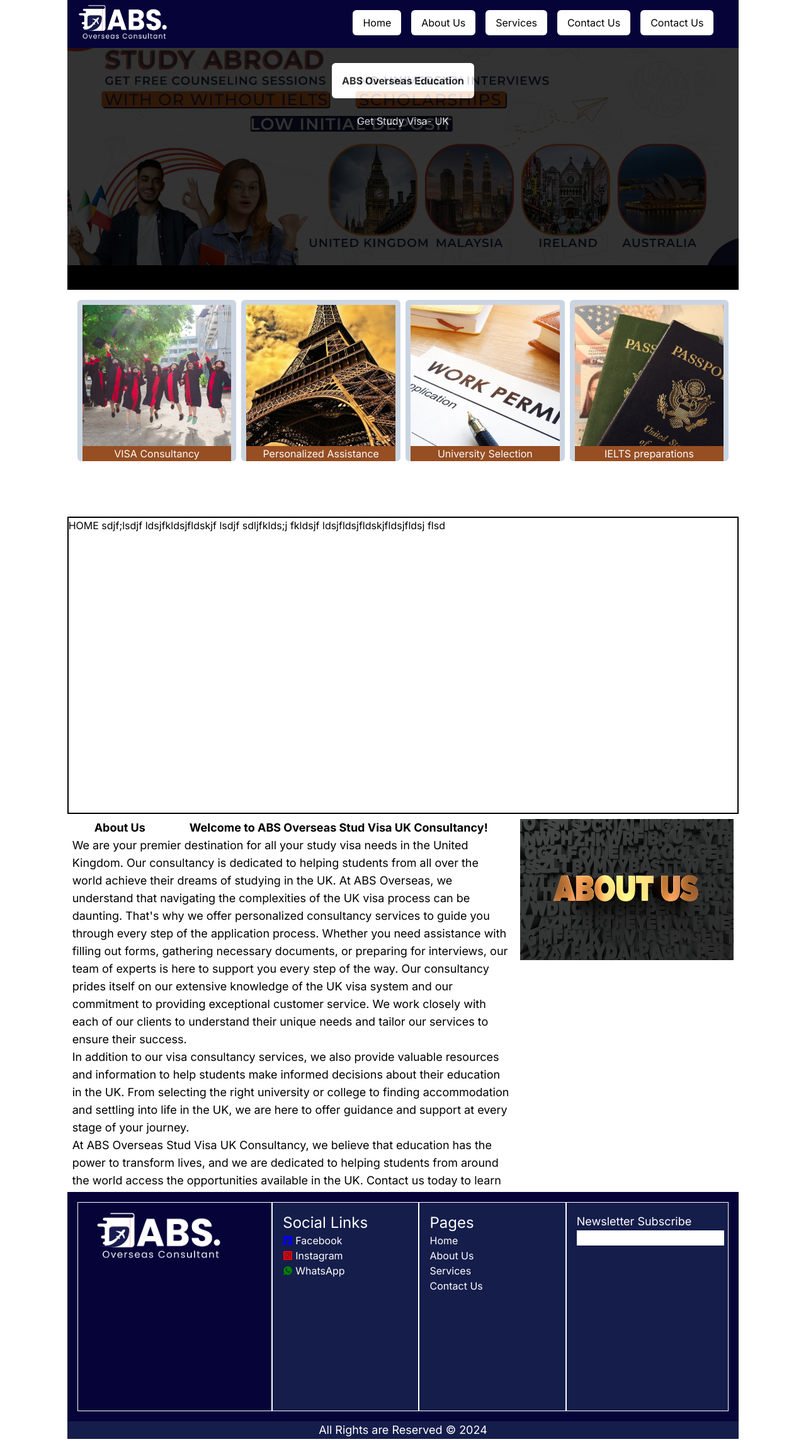
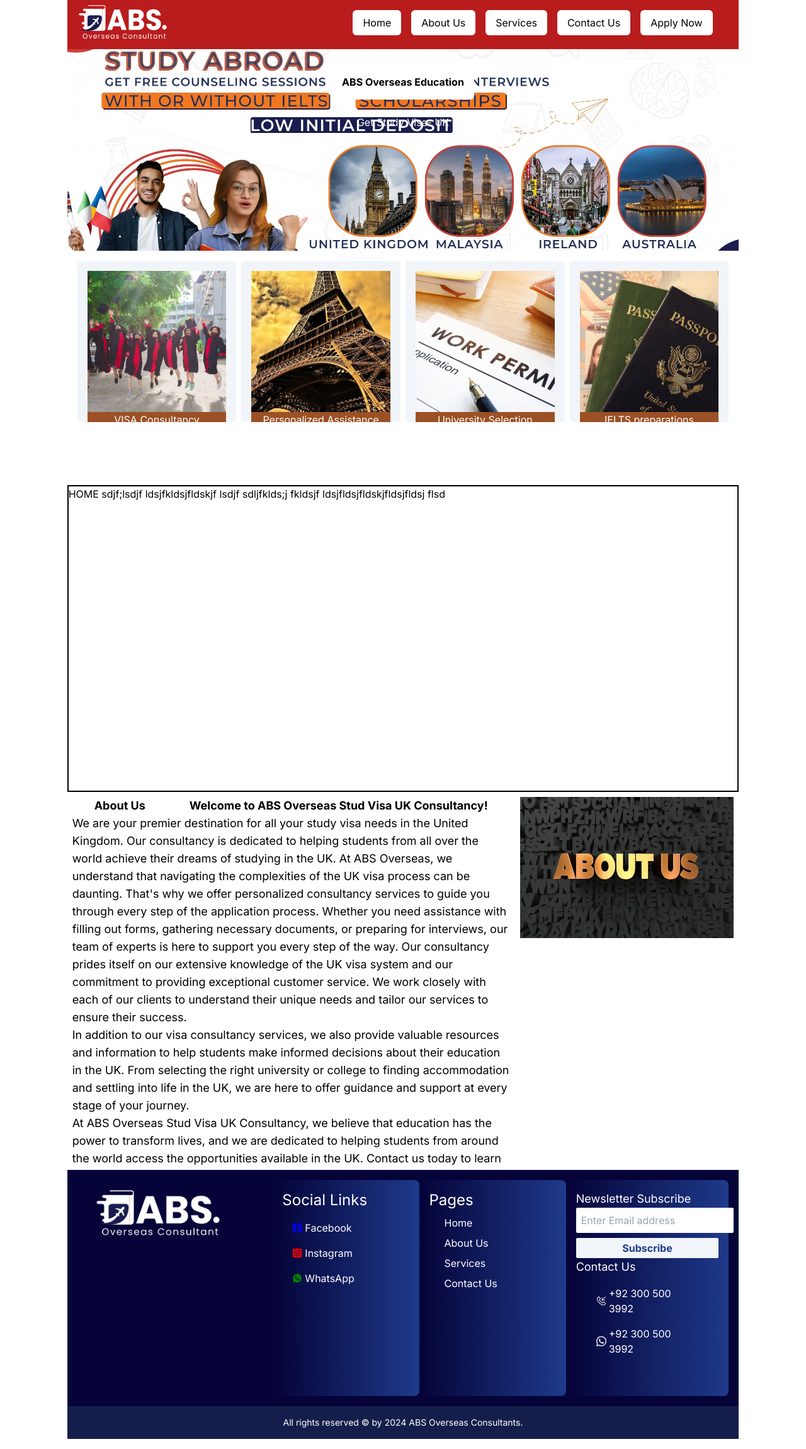
Before and after one commit to Ahsan-Bashir-PAK/abs_oversease, a Next.js app: page / in a window 1280 px wide. Shown: the whole page at 63% size. Built offline with nearby package versions, Linux system fonts and the light colour scheme.

Commit message:
apply now page designed

```diff
--- /dev/null
+++ b/app/Landing/applyNow/page.jsx
@@ -0,0 +1,73 @@
+'use client'
+
+import {React} from 'react'
+import Image from 'next/image'
+import apply from '../../img/apply_now.png'
+import { TfiDirectionAlt } from "react-icons/tfi";
+import '../../Landing/landing.css'
+const ApplyNow = () => {
+
+  return (
+    <div className='w-full  h-fit bg-slate-500'>
+        <div className='w-full  h-60 bg-slate-500'>
+        <Image src={apply} />
+        </div>
+        <div className='apply_div' >
+                <div className='flex flex-row gap-4'>
+                    <h1 className='text-2xl font-light text-red-600'>
+                    Get Free Consultation Now </h1>
+                    <TfiDirectionAlt size={30} color='red'/>
+                </div>
+                <div >
+                    <div className='w-80 bg-slate-100'><label htmlFor="name">Name*</label></div>
+                    <input type="text" name="name" id="name"  />
+                </div>
+
+
+                <div className=' '>
+                <div className='w-80 bg-slate-100'><label htmlFor="Qualification">Qualification*</label></div>
+                <input type="text" name="" id="Qualification" />
+                </div>
+
+                <div className=' '>
+                <div className='w-80 bg-slate-100'><label htmlFor="Email">Email</label></div>
+
+                <input type="text" name="" id="Email" />
+                </div>
+
+                <div className=' '>
+                <div className='w-80 bg-slate-100'><label htmlFor="Cell Number">Cell Number*</label></div>
+
+                <input type="text" name="" id="Cell Number" />
+                </div>
+
+                <div className=' '>
+
+                <div className='w-80 bg-slate-100'><label htmlFor="Districit">Districit / City*</label></div>
+                <input type="text" name="" id="Districit" />
+                </div>
+
+                <div className=' '>
+                <div className='w-80 bg-slate-100'><label htmlFor="Interested">Interested Country*</label></div>
+                <input type="text" name="" id="Interested" />
+                </div>
+
+                <div className=' '>
+                <div className='w-80 bg-slate-100 text-wrap'><label htmlFor="name">Any Questions with ABS Overseas Consultant*</label></div>
+
+                <input type="text" name="" id="" />
+                </div>
+
+                <div className=' '>
+                <div className='w-80 bg-slate-100 text-wrap'></div>
+
+                <input type="button" value="Apply Now" className='bg-red-600 w-full text-white border-none cursor-pointer' />
+                </div>
+
+
+        </div>
+    </div>
+  )
+}
+
+export default ApplyNow
--- a/app/Landing/landing.css
+++ b/app/Landing/landing.css
@@ -1,9 +1,9 @@
 .menu {
-    @apply bg-white rounded-md p-2 hover:bg-[#151436] hover:border hover:border-white h-10 px-4 cursor-pointer items-center justify-center align-middle text-black hover:text-white
+    @apply bg-white rounded-md p-2 hover:bg-[#151436]  h-10 px-4 cursor-pointer items-center justify-center align-middle text-black hover:text-white
 }
 
 .tabs {
-    @apply rounded-md bg-slate-300 p-2 border-blue-900  h-64 w-3/12 overflow-hidden
+    @apply rounded-md bg-slate-100 p-4 border-blue-900  h-64 w-3/12 overflow-hidden
  transition ease-in-out delay-100  hover:-translate-y-3 hover:brightness-125
 }
 
@@ -14,11 +14,23 @@
     @apply  flex flex-row p-4 w-full h-96 overflow-hidden bg-[#050338]
 }
 .copyright{
-    @apply w-full bg-[#151d4b] text-white justify-center items-center align-middle text-center mb-4
+    @apply w-full bg-[#151d4b] text-white justify-center items-center align-middle text-center mb-4 p-4 text-sm
 }
 .social_links {
-    @apply flex flex-row hover:cursor-pointer gap-1  align-middle items-center hover:underline
+    @apply flex flex-row hover:cursor-pointer gap-1  align-middle items-center hover:underline m-4
 }
 .about_us{
     @apply text-wrap flex text-lg w-8/12  h-full border-black flex-wrap p-2 justify-evenly overflow-x-scroll
 }
+
+
+/* Apply Now Page*/
+.apply_div {
+  @apply   w-full border py-4 border-black h-fit bg-slate-100 flex flex-col px-20 justify-center items-center
+}
+.apply_div div {
+    @apply p-2 flex flex-row
+}
+.apply_div input {
+    @apply  p-2 rounded-sm ml-2 border border-b-slate-800  w-10/12
+}
--- a/app/Landing/page.jsx
+++ b/app/Landing/page.jsx
@@ -13,6 +13,8 @@
 import { FaSquareFacebook } from "react-icons/fa6";
 import { IoLogoWhatsapp } from "react-icons/io";
 import { FaInstagramSquare } from "react-icons/fa";
+import { VscCallIncoming } from "react-icons/vsc";
+import { BsWhatsapp } from "react-icons/bs";
 import'../Landing/landing.css'
 const Homepage = () => {
 
@@ -24,7 +26,7 @@
              <div className='border-black
               bg-cyan-600-100 w-10/12 h-full m-auto flex flex-col '>
                     {/* Menu bar from-red-600 to-orange-500 */}
-                    <div className='bg-gradient-to-tr  bg-[#050338] flex w-full h-20 p-2 flex-row'>
+                    <div className='bg-gradient-to-tr  bg-red-700 flex w-full h-20 p-2 flex-row'>
                       <div className='w-3/12'><Image src={logo} className='w-40 h-14 '/></div>
                       <div className=' w-2/12'></div>
                       <div className=' w-7/12 flex flex-row p-2 gap-4 '>
@@ -32,7 +34,7 @@
                           <div className='menu'><a href="#about">About Us</a></div>
                           <div className='menu'>Services</div>
                           <div className='menu'>Contact Us</div>
-                          <div className='menu'>Contact Us</div>
+                          <div className='menu'><Link href="Landing/applyNow">Apply Now</Link></div>
 
 
 
@@ -43,10 +45,10 @@
                     {/* slider */}
                     <div className='bg-black flex'>
 
-                    <div className='border-black    w-full h-96 overflow-hidden'>
+                    <div className='border-black    w-full h-80 overflow-hidden'>
                       <Image src={slider} />
                     </div>
-                    <div className=' flex absolute w-10/12  items-center align-middle bg-black opacity-80 p-6  h-96 flex-col'>
+                    <div className=' flex absolute w-10/12  items-center align-middle p-6  h-96 flex-col'>
                      <p className=' font-bold text-black bg-white p-4 rounded-md'>ABS Overseas Education</p>
                      <br/><p className='text-white'>Get Study Visa- UK</p>
                       </div>
@@ -117,12 +119,13 @@
                     </div>
 
                     {/* Footer */}
-                    <div className='footer '>
-                        <div className=' p-4 w-4/12 h-full border-white border bg-[#050338] align-middle justify-center items-center'>
+                    <div className='footer   '>
+                        <div className=' p-4 w-4/12 h-full  bg-[#050338] align-middle justify-center items-center'>
                         <Image src={logo} className='w-56'/>
+
                         </div>
 
-                        <div className=' p-4   border-white border w-3/12 h-full bg-[#151d4b] text-white'>
+                        <div className=' p-4 rounded-lg  b w-3/12 h-full bg-gradient-to-r from-[#050338] to-blue-900 text-white'>
                                 <h1 className='text-2xl'>
                                   Social Links
                                   </h1>
@@ -137,24 +140,33 @@
                                   <Link href="https://wa.me/923005003992">WhatsApp</Link></h4>
 
                         </div>
-
-                        <div className=' p-4  w-3/12 h-full border-white border bg-[#151d4b] text-white '>
+                        {/* bg-[#151d4b] */}
+                        <div className=' p-4 rounded-lg w-3/12 h-full bg-gradient-to-r from-[#050338] to-blue-900 text-white '>
                           <h1 className='text-white text-2xl' >Pages</h1>
-                          <h5 className='text-white'><a href="#home">Home</a></h5>
-                          <h5 className='text-white'><a href="#about">About Us</a></h5>
-                          <h5 className='text-white'>Services</h5>
-                          <h5 className='text-white'>Contact Us</h5>
+                          <h5 className='text-white px-4 m-2'><a href="#home">Home</a></h5>
+                          <h5 className='text-white px-4 m-2' ><a href="#about">About Us</a></h5>
+                          <h5 className='text-white px-4 m-2'>Services</h5>
+                          <h5 className='text-white px-4 m-2'>Contact Us</h5>
                         </div>
 
-                        <div className=' p-4  w-3/12 h-full border-white border bg-[#151d4b] text-white '>
+                        <div className=' p-4 rounded-lg w-3/12 h-full  bg-gradient-to-r from-[#050338] to-blue-900 text-white '>
                           <h1 className='text-white text-lg' >Newsletter Subscribe</h1>
-                          <input type="text" name="" id="" />
+                          <input type="text" name="" id="" className='text-white  rounded-sm p-2' placeholder='Enter Email address'/>
+                          <input type="Button" name="" id="" value="Subscribe" className=' rounded-sm mt-2 bg-slate-100 p-1 cursor-pointer hover:bg-blue-100 text-blue-900 font-bold w-full' />
 
+                          <h1 className='text-white text-lg' >Contact Us</h1>
+                          <h5 className='text-white px-4 social_links'>
+                            <VscCallIncoming/>
+                            +92 300 500 3992</h5>
+                          <h5 className='text-white px-4 social_links'>
+                            <BsWhatsapp/>
+                            <Link href="https://wa.me/923005003992"> +92 300 500 3992</Link>
+                          </h5>
                         </div>
                     </div>
                     {/* bottom line footer */}
-                    <div className='copyright'>
-                          <p className='text-white text-lg' >All Rights are Reserved &copy; 2024</p>
+                    <div className='copyright '>
+                          <p className='text-white text-sm' >All rights reserved &copy; by 2024 ABS Overseas Consultants.</p>
                         </div>
                     {/* End of Footer */}
                </div>
--- a/app/layout.tsx
+++ b/app/layout.tsx
@@ -5,8 +5,8 @@
 const inter = Inter({ subsets: ["latin"] });
 
 export const metadata: Metadata = {
-  title: "Create Next App",
-  description: "Generated by create next app",
+  title: "ABS Overseas Consultants",
+  description: "Education Consultant",
 };
 
 export default function RootLayout({
```
Also changed, not shown: app/img/apply_now.png (added).
